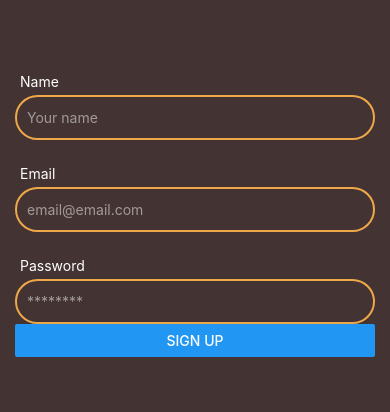
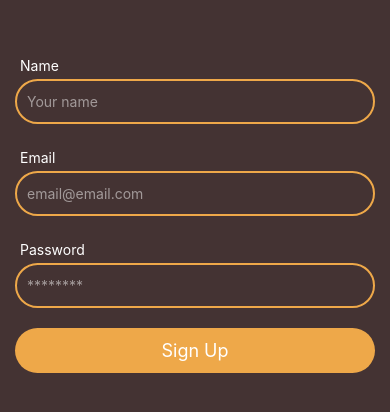
Before and after one commit to gustavoMoraiss/podify-player, a React Native app: screen / in a window 390 px wide. Shown: the part 210-622 px from the top of the page. Built offline with nearby package versions, Linux system fonts and the light colour scheme.

Commit message:
create custom button

```diff
--- a/src/components/SubmitBtn/index.tsx
+++ b/src/components/SubmitBtn/index.tsx
@@ -1,6 +1,6 @@
 import React, {ReactNode} from 'react';
-import {Formik, FormikHelpers, useFormikContext} from 'formik';
-import {Button} from 'react-native';
+import {useFormikContext} from 'formik';
+import AppButton from 'src/ui/AppButton';
 
 interface Props<T> {
   title: string;
@@ -9,7 +9,7 @@ interface Props<T> {
 const SubmitBtn = <T extends object>(props: Props<T>) => {
   const {title} = props;
   const {handleSubmit} = useFormikContext();
-  return <Button onPress={handleSubmit} title={title} />;
+  return <AppButton onPress={handleSubmit} title={title} />;
 };
 
 export default React.memo(SubmitBtn);
--- a/src/screens/auth/Signup/index.tsx
+++ b/src/screens/auth/Signup/index.tsx
@@ -34,21 +34,6 @@ const initialValues = {
 };
 
 const SignUp: FC<Props> = props => {
-  const context = useFormikContext();
-  console.log('context', context);
-
-  const [userInfo, setUserInfo] = useState({
-    name: '',
-    email: '',
-    password: '',
-  });
-
-  const [errorInfo, setErrorInfo] = useState({
-    name: '',
-    email: '',
-    password: '',
-  });
-
   return (
     <SafeAreaView style={styles.container}>
       <Form
@@ -77,8 +62,8 @@ const SignUp: FC<Props> = props => {
             label="Password"
             autoCapitalize="none"
             secureTextEntry
+            containerStyle={styles.marginBottom}
           />
-
           <SubmitBtn title="Sign Up" />
         </View>
       </Form>
--- /dev/null
+++ b/src/ui/AppButton/index.tsx
@@ -0,0 +1,21 @@
+import React, {FC} from 'react';
+import styles from './styles';
+import {Pressable, Text} from 'react-native';
+import colors from 'src/utils/colors';
+
+interface Props {
+  title: string;
+  onPress?: void;
+}
+
+const AppButton: FC<Props> = props => {
+  const {title, onPress} = props;
+
+  return (
+    <Pressable onPress={onPress} style={styles.container}>
+      <Text style={styles.title}>{title}</Text>
+    </Pressable>
+  );
+};
+
+export default React.memo(AppButton);
--- /dev/null
+++ b/src/ui/AppButton/styles.ts
@@ -0,0 +1,19 @@
+import {StyleSheet} from 'react-native';
+import colors from 'src/utils/colors';
+
+const styles = StyleSheet.create({
+  container: {
+    width: '100%',
+    height: 45,
+    backgroundColor: colors.SECONDARY,
+    alignItems: 'center',
+    justifyContent: 'center',
+    borderRadius: 25,
+  },
+  title: {
+    color: colors.CONTRAST,
+    fontSize: 18,
+  },
+});
+
+export default styles;
```
